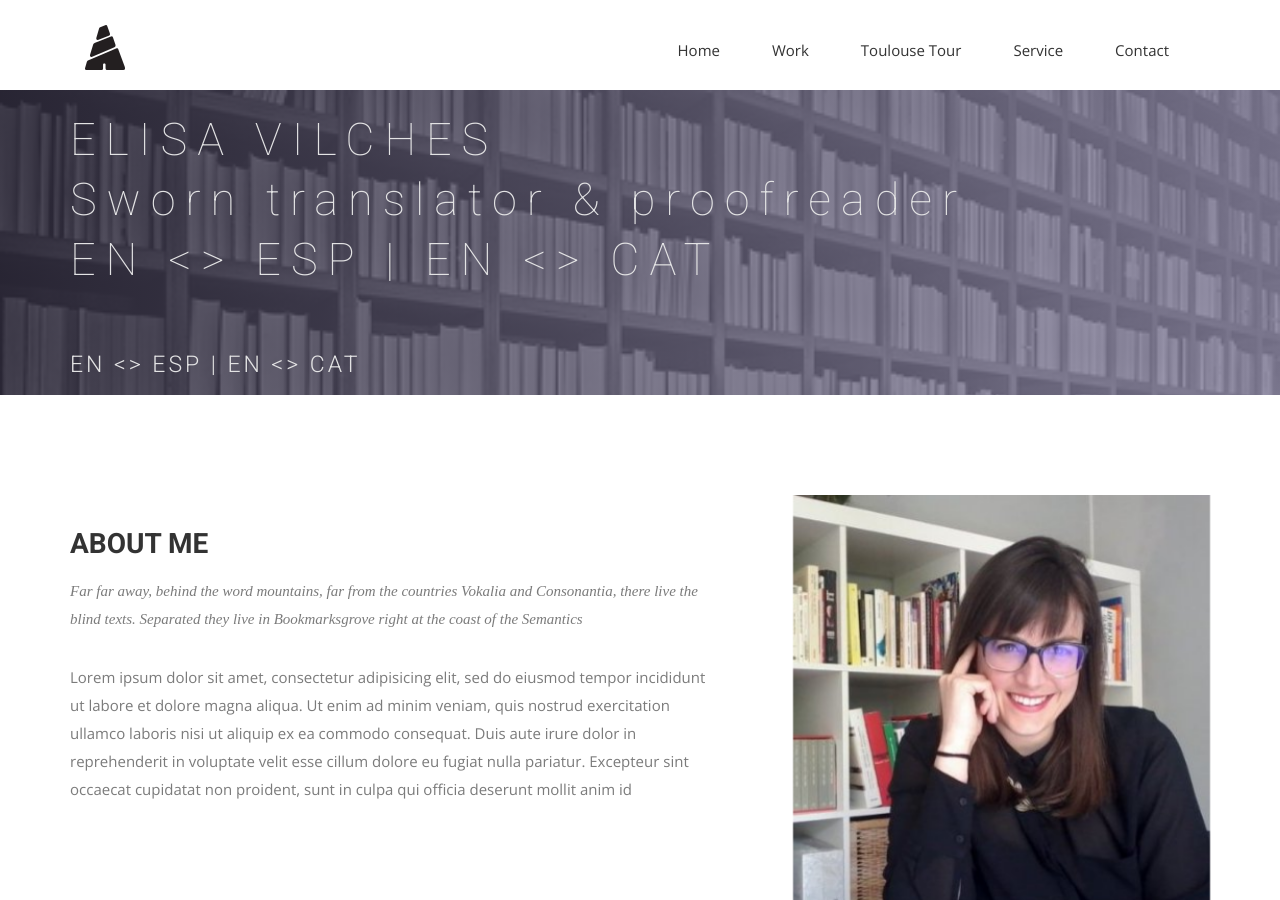
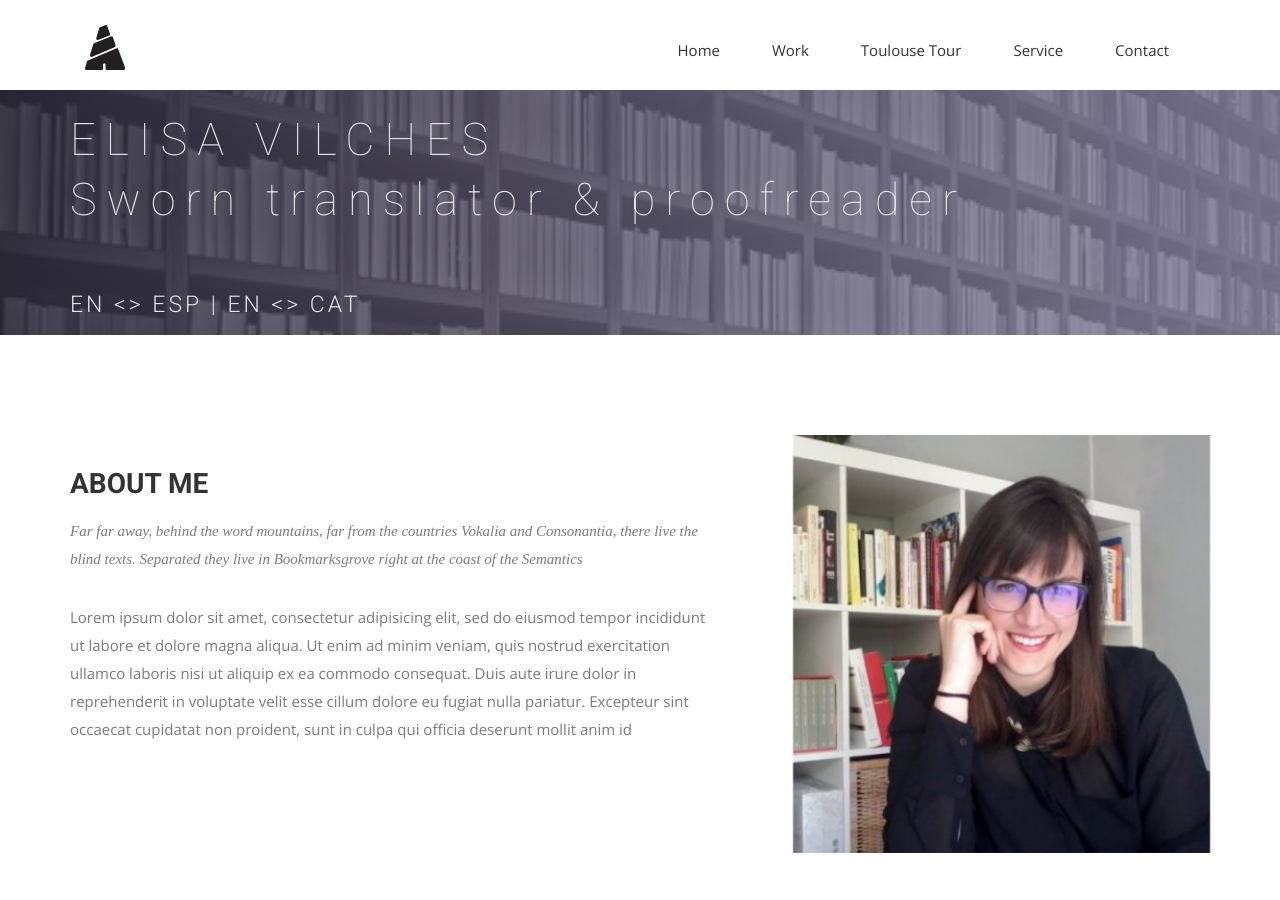
Before and after one commit to elisavilches/elisavilches.github.io, a Jekyll site: the page built from index.html, in a window 1280 px wide and 900 px high. Built offline with Jekyll 4.4.1, drawn with Linux system fonts in a browser that asks for light colours; nearby versions of some CDN libraries; some web fonts are replaced.

Commit message:
primeros contenidos

```diff
--- a/index.html
+++ b/index.html
@@ -10,7 +10,7 @@ permalink: /
     <div class="row">
       <div class="col-md-12 col-md">
         <div class="block">
-          <h1 class="animated fadeInUp">ELISA VILCHES <br> Sworn translator &amp; proofreader <br> EN &lt;&gt; ESP | EN &lt;&gt; CAT </h1>
+          <h1 class="animated fadeInUp">ELISA VILCHES <br> Sworn translator &amp; proofreader </h1>
           <p class="animated fadeInUp">EN &lt;&gt; ESP | EN &lt;&gt; CAT </br> </p>
         </div>
       </div>
```
